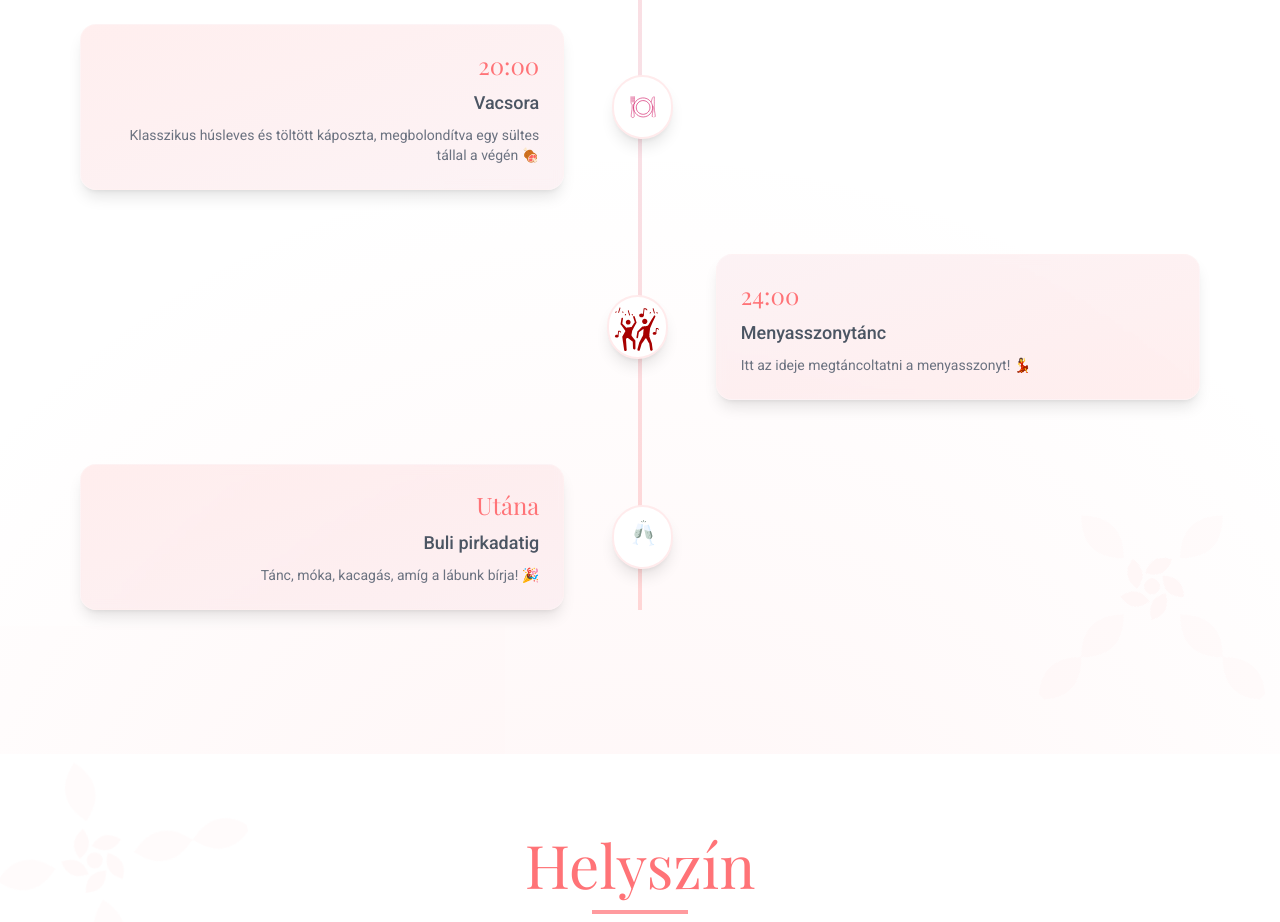
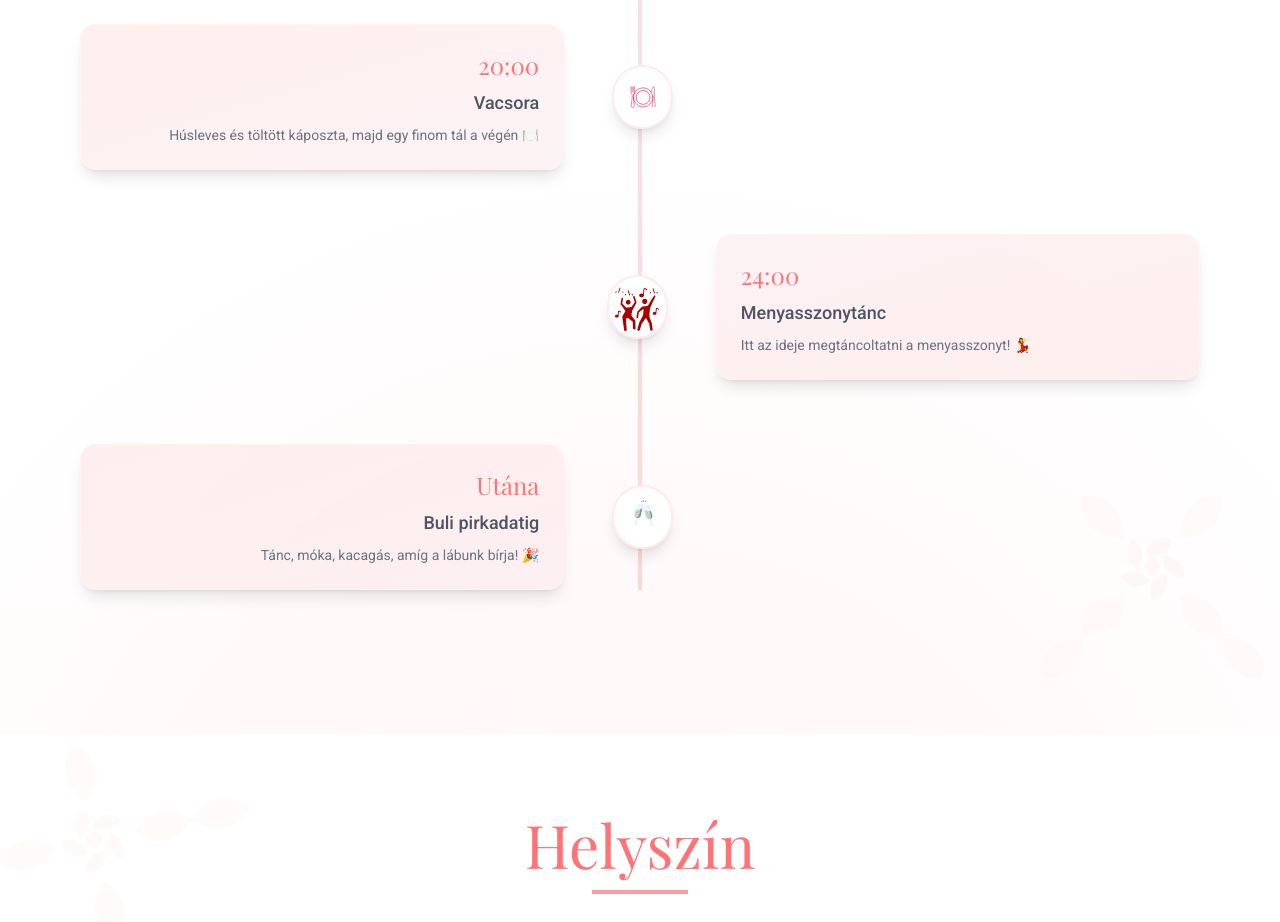
Before and after one commit to fucskonorbi/csengeesnorbi.hu, a React (Vite) app: page / in a window 1280 px wide. Shown: the part 1420-2342 px from the top of the page. Built offline with nearby package versions, Linux system fonts and the light colour scheme.

Commit message:
Change the text

```diff
--- a/src/components/Timeline.tsx
+++ b/src/components/Timeline.tsx
@@ -27,7 +27,7 @@ const timelineItems = [
   {
     time: '20:00',
     title: 'Vacsora',
-    description: 'Klasszikus húsleves és töltött káposzta, megbolondítva egy sültes tállal a végén 🍖',
+    description: 'Húsleves és töltött káposzta, majd egy finom tál a végén 🍽️',
     animation: dinnerAnim,
     gradient: 'from-primary-light/40 to-secondary-light/40',
     segmentEnd: 45,
```
